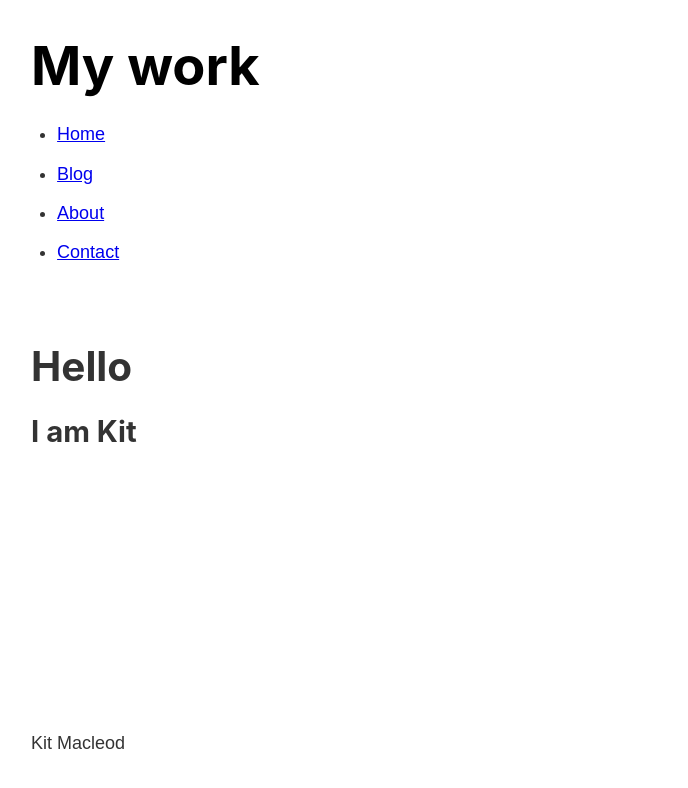
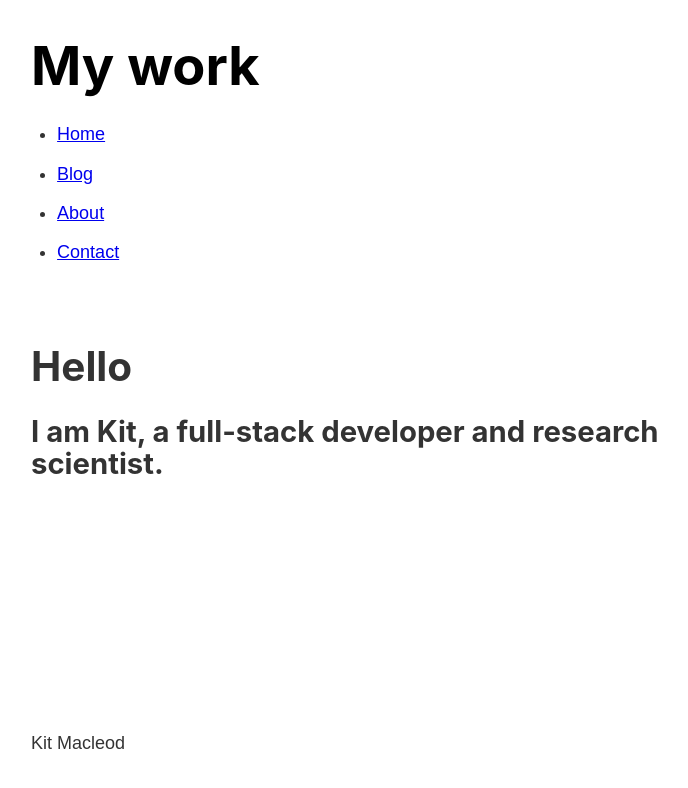
Before and after one commit to kitmacleod/personal-pages, a Gatsby site: page / in a window 1280 px wide. Shown: the whole page, without its empty margins (252-940 px from the left). Built offline with nearby package versions, Linux system fonts and the light colour scheme; Gatsby itself is replaced by a stand-in of ours.

Commit message:
Expand home page

```diff
--- a/src/pages/index.js
+++ b/src/pages/index.js
@@ -8,7 +8,7 @@ const IndexPage = () =>  {
     <Layout>
     <Head title="Home" />
     <h1>Hello</h1>
-    <h2>I am Kit</h2>
+    <h2>I am Kit, a full-stack developer and research scientist.</h2>
 
     </Layout>
   )
```
